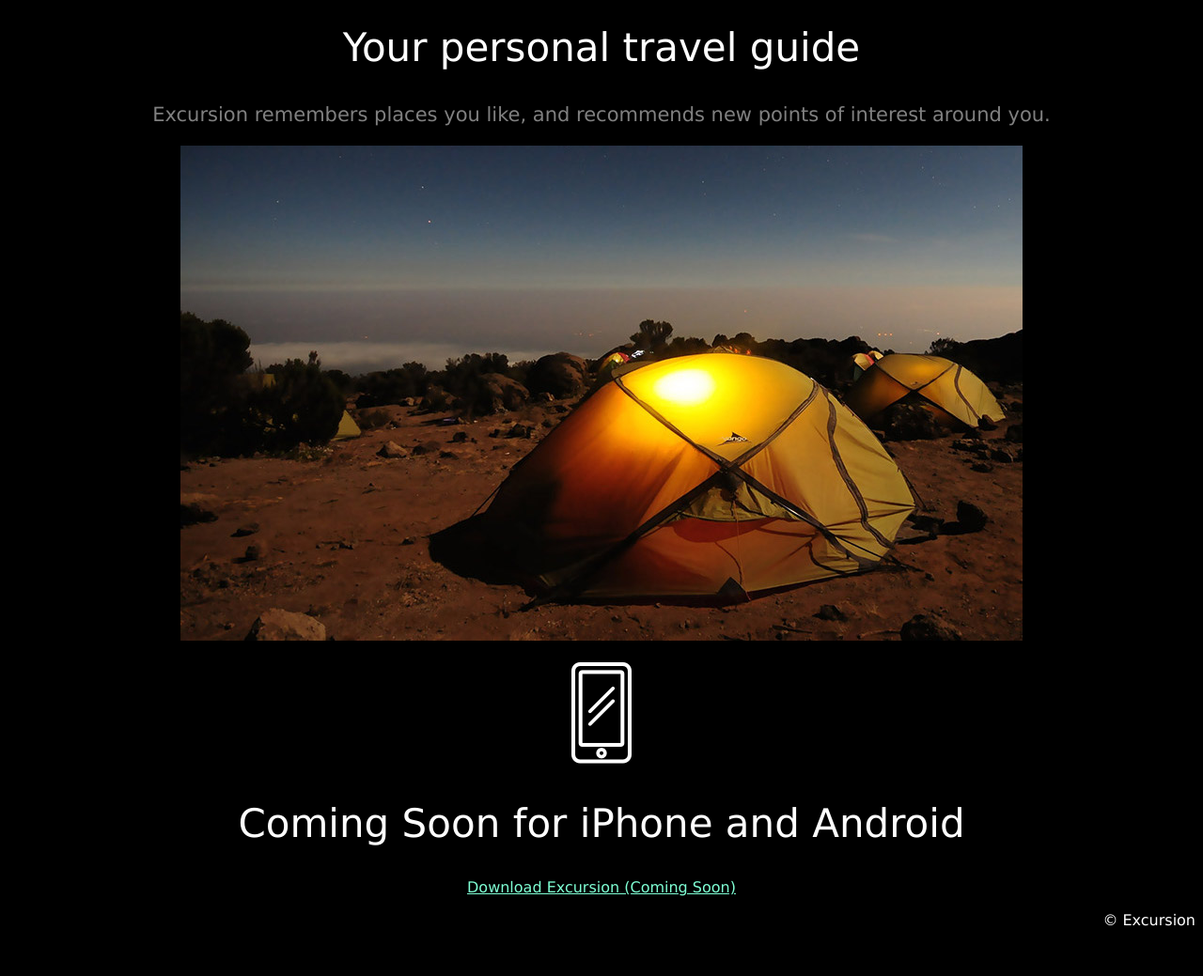
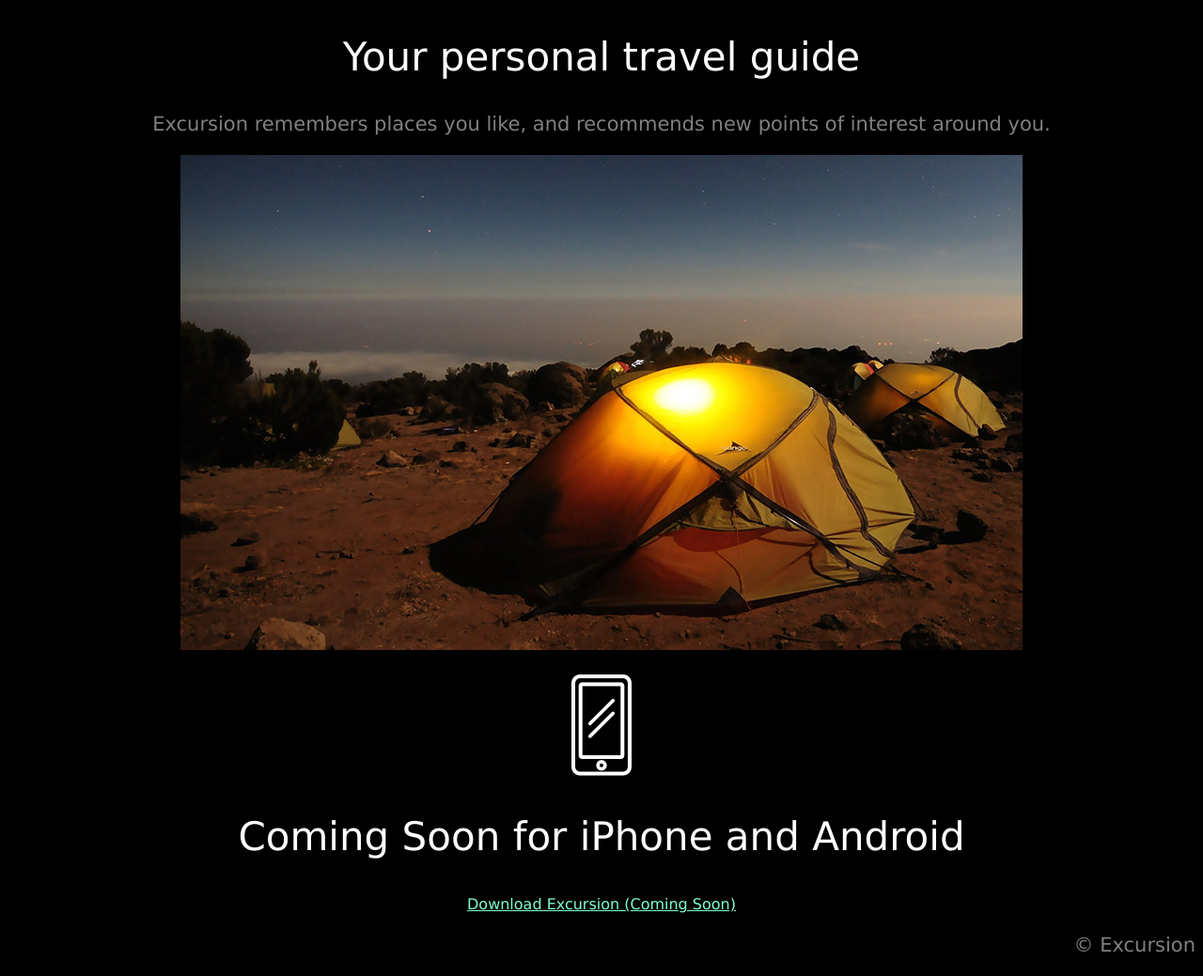
Before and after one commit to guybabbitt/excursion, a plain HTML site: page index.html in a window 1280 px wide. Shown: the part 381-1420 px from the top of the page at 94% size. Before the commit the page ends 1386 px from the top, so only its background shows below. Drawn offline with Linux system fonts and the light colour scheme.

Commit message:
Final code base for this project

```diff
--- a/index.html
+++ b/index.html
@@ -10,15 +10,32 @@
     <link rel="stylesheet" href="resources/css/style.css">
   </head>
   <body>
+
+    <!-- Opening section -->
+
     <h1>Discover hidden places in the world around you</h1>
-    <p class="download"><a href="#">Download Excursion (Coming Soon!)</a></p>
-    <video autoplay muted loop><source src="resources/videos/excursion.mp4" type="video/mp4"></video>
+    <p><a href="#" class="download">Download Excursion (Coming Soon!)</a></p>
+    <video autoplay muted loop>
+      <source src="resources/videos/excursion.mp4" type="video/mp4">
+    </video>
+
+    <!-- Info Section -->
+
     <h2>Your personal travel guide</h2>
-    <p class="description">Excursion remembers places you like, and recommends new points of interest around you.</p>
-    <img src="resources/images/camp.jpg" alt="Camp Site"><br><br>
-    <img src="resources/images/phone.png" alt="iPhone Icon">
+    <p>Excursion remembers places you like, and recommends new points of interest around you.</p>
+    <p><img src="resources/images/camp.jpg" alt="Camp Site"></p>
+
+    <!-- Coming Soon Section -->
+
+    <p><img src="resources/images/phone.png" alt="iPhone Icon"></p>
     <h2>Coming Soon for iPhone and Android</h2>
-    <p class="download"><a href="#">Download Excursion (Coming Soon)</a></p>
-    <p id="copyright">&copy; Excursion</p>
+    <p><a href="#" class="download">Download Excursion (Coming Soon)</a></p>
+
+    <!-- Footer -->
+
+    <div class="copyright">
+      <p>&copy; Excursion</p>
+    </div>
+
   </body>
 </html>
--- a/resources/css/style.css
+++ b/resources/css/style.css
@@ -16,18 +16,15 @@
 }
 
 .download {
+  color: Aquamarine;
   font-size: 16px;
 }
 
-.download a {
-  color: Aquamarine;
-}
-
-.description {
+p {
   color: gray;
   font-size: 21px;
 }
 
-#copyright {
+.copyright {
   text-align: right;
 }
```
